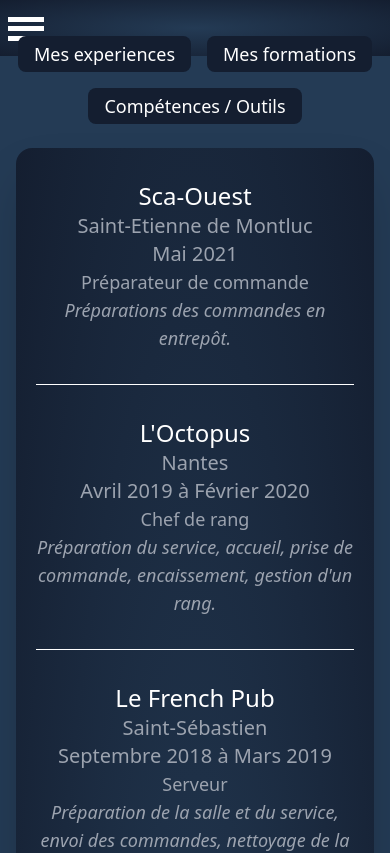
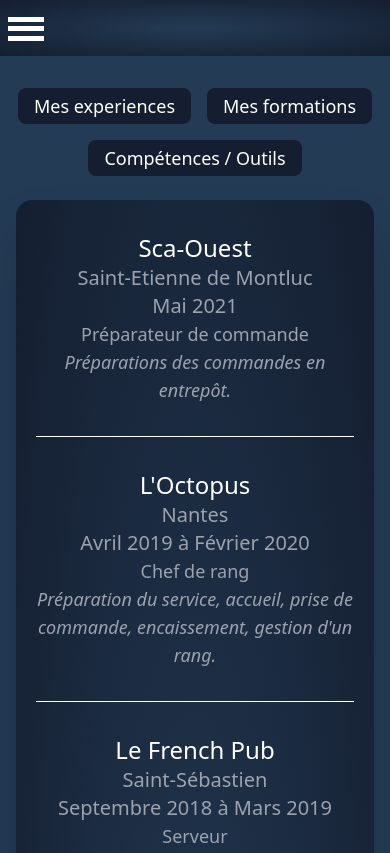
Before and after one commit to KvnMrs/Portfolio-ReactJs, a React (Create React App) app: page /cv in a window 390 px wide. Shown: the top 853 px of the page. Built offline with nearby package versions, Linux system fonts and the light colour scheme.

Commit message:
style : MAJ global style

```diff
--- a/src/components/communs/Button.jsx
+++ b/src/components/communs/Button.jsx
@@ -5,7 +5,7 @@ const Button = ({ children, onClick, className }) => (
     type="button"
     onClick={onClick}
     className={
-      "text-lg md:text-xl xl:text-2xl mx-2 text-white border-0 border-gray-200 bg-dark_blue  duration-500 ease-in-out transform hover:bg-white hover:text-dark_blue py-1 px-4 lg:px-7 rounded-lg hover:shadow-2xl " +
+      "text-lg md:text-xl xl:text-2xl mx-2 text-white border-0 border-gray-200 bg-dark_blue  duration-500 ease-in-out lg:transform hover:bg-white hover:text-dark_blue py-1 px-4 lg:px-7 rounded-lg hover:shadow-2xl " +
       className
     }
   >
--- a/src/pages/About.jsx
+++ b/src/pages/About.jsx
@@ -6,12 +6,12 @@ import Button from "../components/communs/Button";
 const About = () => {
   return (
     <>
-      <div className="text-center my-auto p-4">
+      <div className="text-center my-auto pt-16">
         <h2 className="text-white text-3xl pb-2 border-b w-72 mx-auto">
           En quelques mots...
         </h2>
         <p className="text-gray-200 text-xl md:text-2xl text-justify px-10 my-6 lg:my-12">
-          Nantais de 27 ans qui a décidé de faire prendre un
+          Nantais de 28 ans qui a décidé de faire prendre un
           <span className="font-bold"> tournant</span> à sa vie
           <span className="font-bold"> professionnelle</span>.
           <span className="font-bold"> Actuellement</span> en formation au sein
--- a/src/pages/Contact.jsx
+++ b/src/pages/Contact.jsx
@@ -11,7 +11,7 @@ const Contact = () => {
 
   return (
     <>
-      <div className="w-full flex flex-col items-center shadow-2xl ">
+      <div className="w-full flex flex-col pt-10 lg:pt-0 items-center shadow-2xl ">
         <p className="text-lg lg:text-2xl text-white text-center h-1/6 mt-10 mx-1 mb-5">
           Un contact professionel, une question, un feedback <br />
           contactez-moi 📝
--- a/src/pages/Cv.jsx
+++ b/src/pages/Cv.jsx
@@ -3,7 +3,6 @@ import Experiences from "../components/uniques/Experiences";
 import Formations from "../components/uniques/Formations";
 import HardSkills from "../components/uniques/HardSkills";
 import Button from "../components/communs/Button";
-import { Link } from "react-router-dom";
 
 const Cv = () => {
   const [activeExperiences, setActiveExperiences] = useState(true);
@@ -27,8 +26,7 @@ const Cv = () => {
   };
   return (
     <>
-      <div className="w-full text-center mx-auto mt-5 list-none h-full md:h-screen md:max-h-screen place-content-center scrollbar-hide">
-        <div className="mt-2">
+      <div className="w-full text-center mx-auto pt-20 pb-5 lg:pb-0 lg:pt-0 lg:mt-5 list-none h-full md:h-screen md:max-h-screen place-content-center scrollbar-hide">
         <Button onClick={showExperiences} className="m-2 lg:mx-2 md:mb-0">
           Mes experiences
         </Button>
@@ -38,13 +36,9 @@ const Cv = () => {
         <Button onClick={showSkills} className="m-2 mb-0 lg:mx-2 md:mb-0">
           Compétences / Outils
         </Button>
-        </div>
         {activeExperiences ? <Experiences /> : ""}
         {activeFormations ? <Formations /> : ""}
         {activeSkills ? <HardSkills /> : ""}
-        <Link to="/portfolio">
-          <Button className="my-2 md:hidden">Continuer</Button>
-        </Link>
       </div>
     </>
   );
--- a/src/pages/Home.jsx
+++ b/src/pages/Home.jsx
@@ -5,10 +5,10 @@ import Button from "../components/communs/Button";
 const Home = () => {
   return (
     <>
-      <div className="text-center mx-auto mt-20 text-white">
-        <div className="mt-20">
-          <h1 className="text-4xl">Bonjour et bienvenue. 🙂 </h1>
-        </div>
+      <div className="text-center self-center flex-auto text-white pt-28 lg:pt-0 ">
+        {/* <div className=" lg:mt-20"> */}
+        <h1 className="text-3xl lg:text-4xl">Bonjour et bienvenue. 🙂</h1>
+        {/* </div> */}
 
         <div>
           <p className="text-2xl mt-20">
```
Lines whose indentation alone changed are shown as unchanged.
